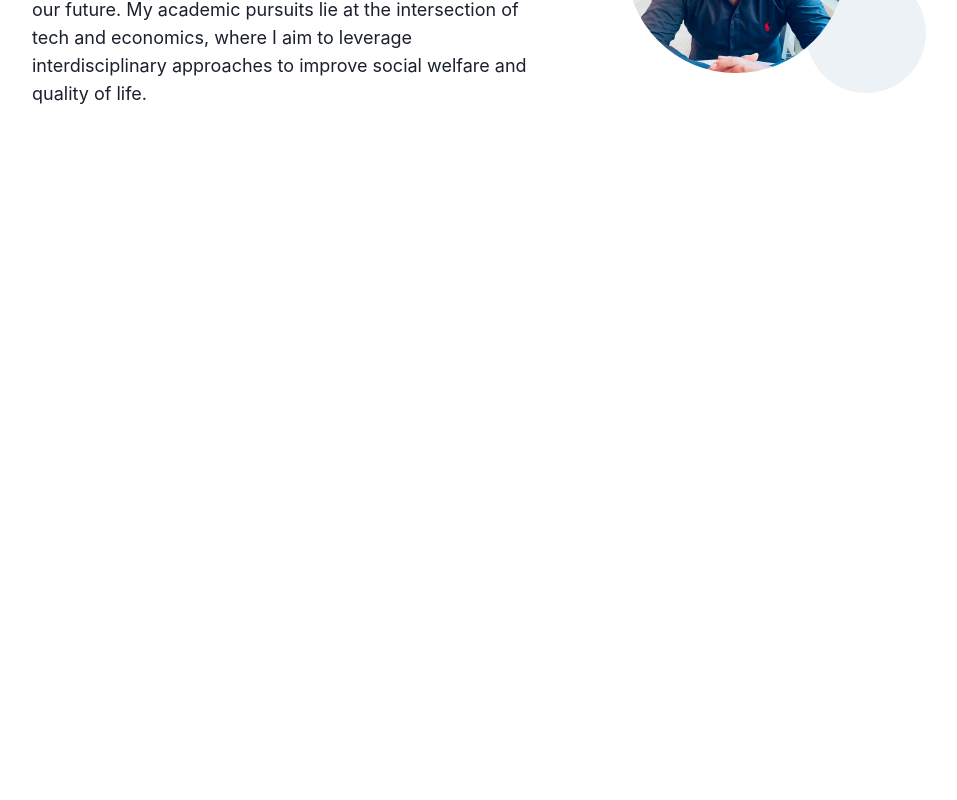
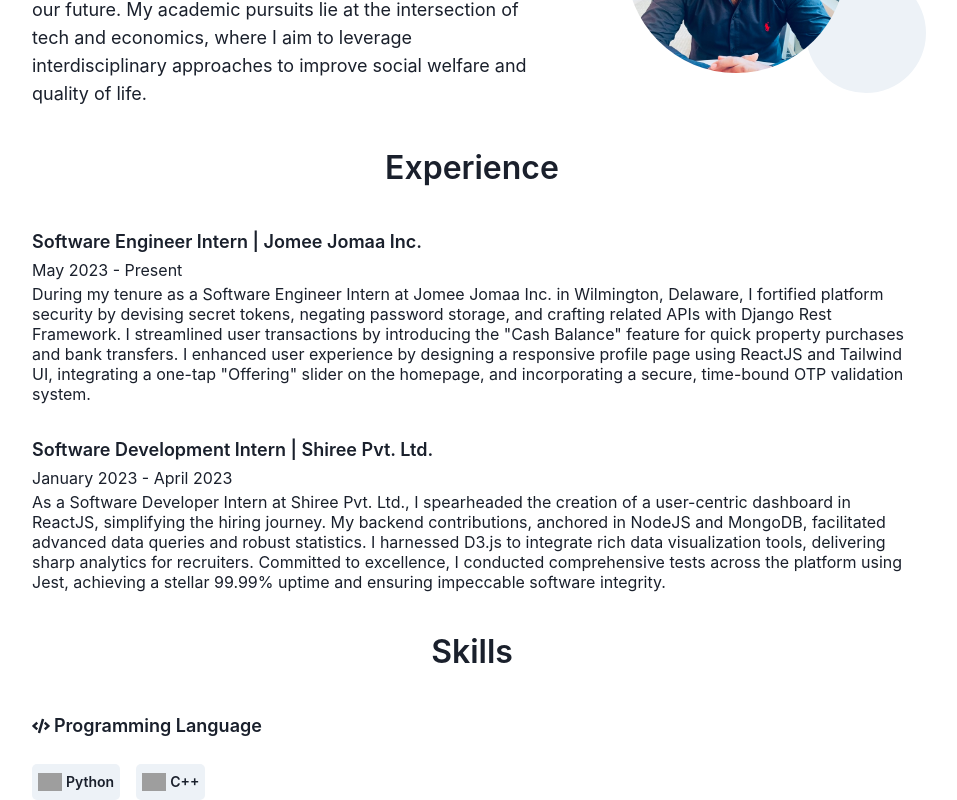
Before and after one commit to t-tasin/tsaifullah, a React (Vite) app: page / in a window 1280 px wide. Shown: the part 378-1178 px from the top of the page, without its empty margins (168-1125 px from the left). Before the commit the page ends 800 px from the top, so only its background shows below. Built offline with nearby package versions, Linux system fonts and the light colour scheme; grey boxes are pictures that could not be loaded.

Commit message:
Add: Skill section

```diff
--- a/package.json
+++ b/package.json
@@ -12,7 +12,8 @@
   "dependencies": {
     "@chakra-ui/react": "^2.7.1",
     "react": "^18.2.0",
-    "react-dom": "^18.2.0"
+    "react-dom": "^18.2.0",
+    "react-icons": "^4.11.0"
   },
   "devDependencies": {
     "@types/react": "^18.2.15",
--- a/src/App.tsx
+++ b/src/App.tsx
@@ -1,6 +1,8 @@
-import { Box, Flex, Image } from "@chakra-ui/react";
-import { H1, H2, H4 } from "./Typography";
+import { Box, Flex, Image, chakra } from "@chakra-ui/react";
+import { H1, H2, H3, H4 } from "./Typography";
 import ProPic from "./assets/propic.png";
+import { FaPython, FaCode } from "react-icons/fa";
+import { SiCplusplus } from "react-icons/si";
 
 export default function App() {
   return (
@@ -15,7 +17,7 @@ export default function App() {
         justifyContent={"center"}
         alignItems={"center"}
       >
-        <H2 textAlign={"center"}>KM Khalid Saifullah</H2>
+        <H1 textAlign={"center"}>KM Khalid Saifullah</H1>
       </Flex>
       <Flex
         marginTop={24}
@@ -57,6 +59,112 @@ export default function App() {
           </Box>
         </Flex>
       </Flex>
+      <H2 margin={10} textAlign={"center"}>
+        Experience
+      </H2>
+      <Box>
+        <H4 fontWeight={600}>
+          <chakra.span>Software Engineer Intern | </chakra.span>
+          <chakra.span>Jomee Jomaa Inc.</chakra.span>
+        </H4>
+        <H4 fontSize={"16px"}>May 2023 - Present</H4>
+        <H4 fontSize={"16px"} lineHeight={"20px"}>
+          During my tenure as a Software Engineer Intern at Jomee Jomaa Inc. in
+          Wilmington, Delaware, I fortified platform security by devising secret
+          tokens, negating password storage, and crafting related APIs with
+          Django Rest Framework. I streamlined user transactions by introducing
+          the "Cash Balance" feature for quick property purchases and bank
+          transfers. I enhanced user experience by designing a responsive
+          profile page using ReactJS and Tailwind UI, integrating a one-tap
+          "Offering" slider on the homepage, and incorporating a secure,
+          time-bound OTP validation system.
+        </H4>
+      </Box>
+      <Box marginTop={8}>
+        <H4 fontWeight={600}>
+          <chakra.span>Software Development Intern | </chakra.span>
+          <chakra.span>Shiree Pvt. Ltd.</chakra.span>
+        </H4>
+        <H4 fontSize={"16px"}>January 2023 - April 2023</H4>
+        <H4 fontSize={"16px"} lineHeight={"20px"}>
+          As a Software Developer Intern at Shiree Pvt. Ltd., I spearheaded the
+          creation of a user-centric dashboard in ReactJS, simplifying the
+          hiring journey. My backend contributions, anchored in NodeJS and
+          MongoDB, facilitated advanced data queries and robust statistics. I
+          harnessed D3.js to integrate rich data visualization tools, delivering
+          sharp analytics for recruiters. Committed to excellence, I conducted
+          comprehensive tests across the platform using Jest, achieving a
+          stellar 99.99% uptime and ensuring impeccable software integrity.
+        </H4>
+      </Box>
+      <H2 textAlign={"center"} margin={10}>
+        Skills
+      </H2>
+      <H4
+        fontWeight={600}
+        gap={1}
+        my={0}
+        display="flex"
+        alignItems="center"
+        textAlign="center"
+        height="fit-content"
+      >
+        <FaCode />
+        <chakra.span>Programming Language</chakra.span>
+      </H4>
+
+      <Flex marginTop={6} wrap={"wrap"} gap={4}>
+        <Box
+          bgColor={"gray.100"}
+          borderRadius={"5px"}
+          width={"fit-content"}
+          padding={1.5}
+        >
+          <H4
+            display="flex"
+            alignItems="center"
+            textAlign="center"
+            height="fit-content"
+            fontSize={"14px"}
+            lineHeight={"24px"}
+            fontWeight={600}
+            gap={1}
+            my={0}
+          >
+            <Image
+              src="https://cdn.jsdelivr.net/gh/devicons/devicon/icons/python/python-original.svg"
+              width={"24px"}
+              height={"auto"}
+            />
+            <chakra.span>Python</chakra.span>
+          </H4>
+        </Box>
+        <Box
+          bgColor={"gray.100"}
+          borderRadius={"5px"}
+          width={"fit-content"}
+          padding={1.5}
+        >
+          <H4
+            display="flex"
+            alignItems="center"
+            textAlign="center"
+            height="fit-content"
+            fontSize={"14px"}
+            lineHeight={"24px"}
+            fontWeight={600}
+            gap={1}
+            my={0}
+          >
+            <Image
+              src="https://cdn.jsdelivr.net/gh/devicons/devicon/icons/cplusplus/cplusplus-original.svg"
+              width={"24px"}
+              height={"auto"}
+            />
+            <chakra.span>C++</chakra.span>
+          </H4>
+        </Box>
+      </Flex>
     </Box>
   );
 }
--- a/src/Typography/index.tsx
+++ b/src/Typography/index.tsx
@@ -5,7 +5,7 @@ type HeadingProps = React.ComponentProps<typeof Heading>;
 export const H1 = (props: HeadingProps) => (
   <Heading
     as="h1"
-    fontSize="44px"
+    fontSize="48px"
     lineHeight="46px"
     fontWeight={700}
     {...props}
```
Also changed, not shown: 1 other file (tests, documents, lock files or other folders).
